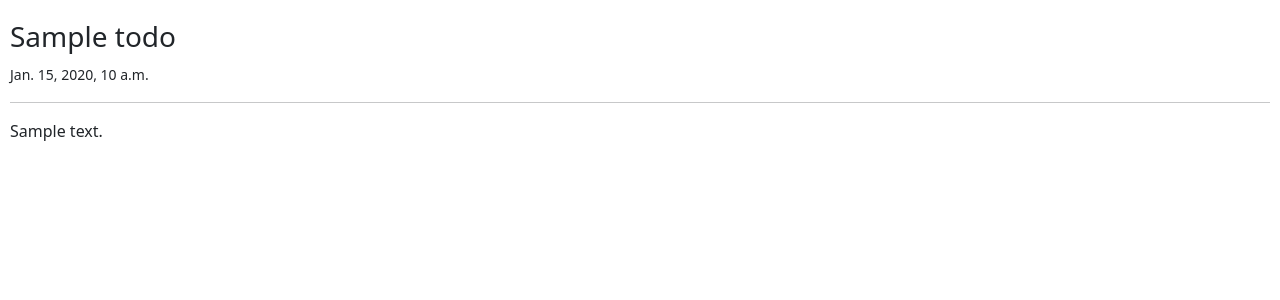
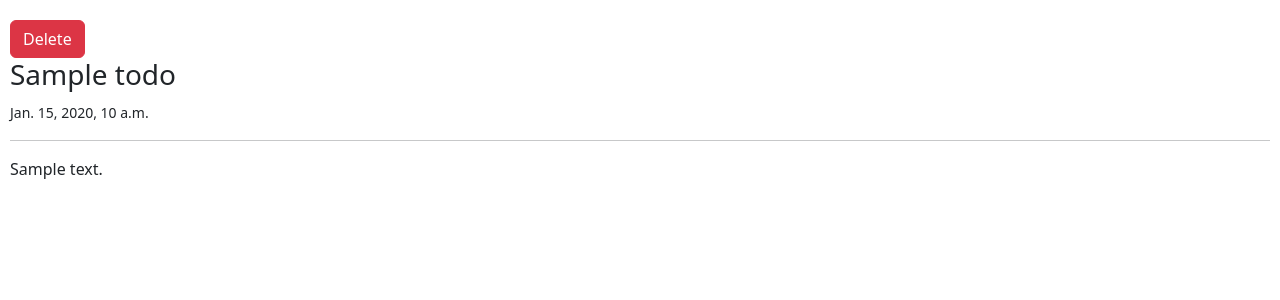
Before and after one commit to khodealib/DjangoToDo, a Django app: page /detail/1/ in a window 1280 px wide. Shown: the part 80-380 px from the top of the page. Run offline with Django 4.2, Linux system fonts and the light colour scheme; tables that the repository leaves empty hold one stand-in row (values such as "Sample post"); some libraries are stand-ins or nearby versions.

Commit message:
delete todo

```diff
--- a/home/urls.py
+++ b/home/urls.py
@@ -6,4 +6,5 @@ app_name = "home"
 urlpatterns = [
     path("", views.home, name="home"),
     path("detail/<int:todo_id>/", views.todo_detail, name="todo_detail"),
+    path("detail/<int:todo_id>/delete/", views.todo_delete, name="todo_delete"),
 ]
--- a/home/views.py
+++ b/home/views.py
@@ -1,7 +1,7 @@
 from django.http import HttpResponse
 from django.http.request import HttpRequest
 
-from django.shortcuts import render
+from django.shortcuts import render, redirect
 
 from home.models import Todo
 
@@ -14,3 +14,8 @@ def home(request: HttpRequest) -> HttpResponse:
 def todo_detail(request: HttpRequest, todo_id: int) -> HttpResponse:
     todo = Todo.objects.get(id=todo_id)
     return render(request, "detail.html", {"todo": todo})
+
+
+def todo_delete(request: HttpRequest, todo_id: int) -> HttpResponse:
+    Todo.objects.get(id=todo_id).delete()
+    return redirect("home:home")
--- a/templates/detail.html
+++ b/templates/detail.html
@@ -1,10 +1,13 @@
 {% extends 'base.html' %}
 {% block title %}
-	{{ todo.title|title }}
+    {{ todo.title|title }}
 {% endblock %}
 
 {% block content %}
-	<h3>{{ todo.title }}</h3>
+    <a href="{% url 'home:todo_delete' todo.id %}" class="btn
+    btn-danger">Delete
+    </a>
+    <h3>{{ todo.title }}</h3>
     <small>{{ todo.created }}</small>
     <hr>
     <p>{{ todo.body }}</p>
```
Also changed, not shown: templates/home.html (+8 -3 lines).
